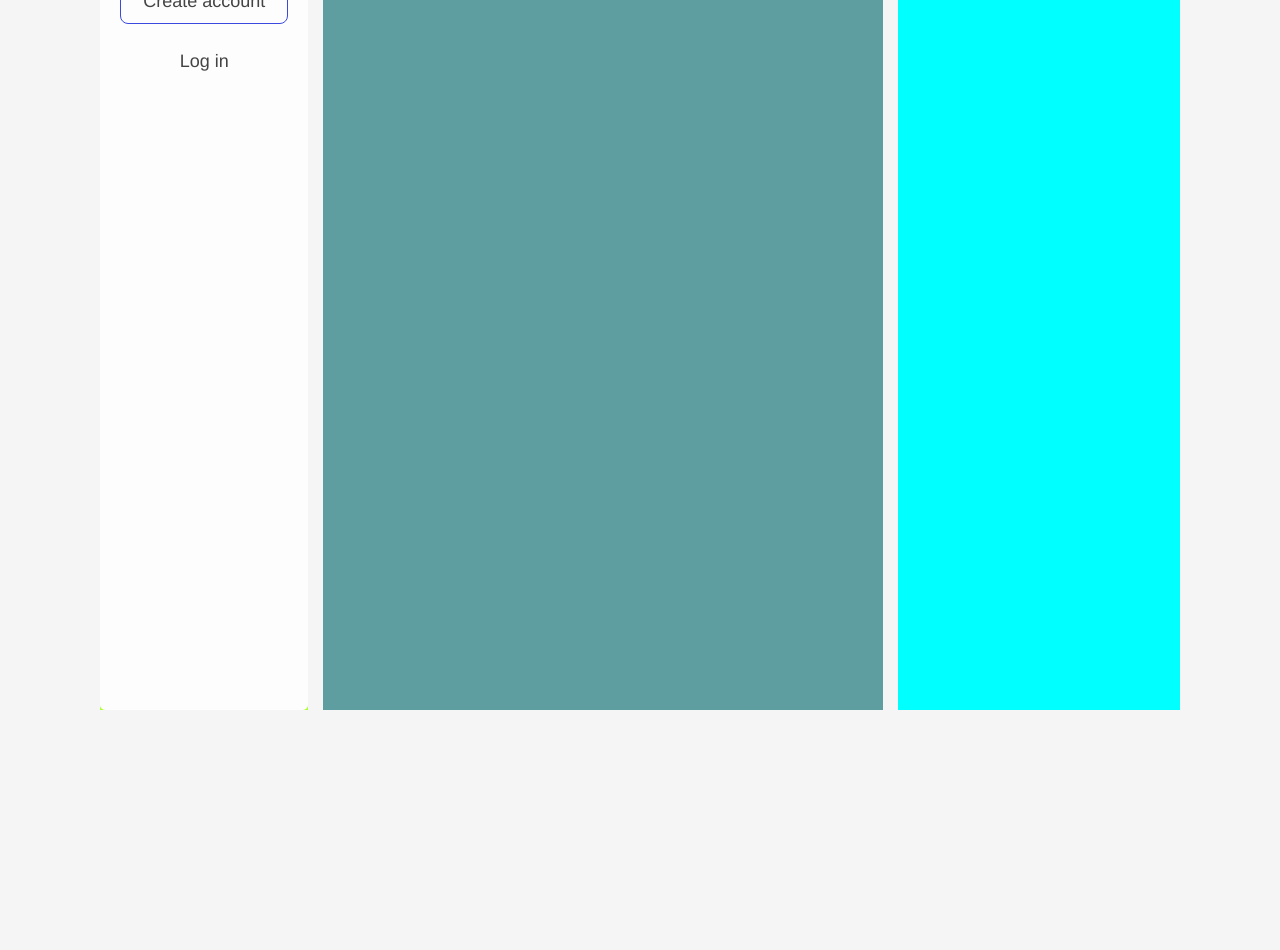
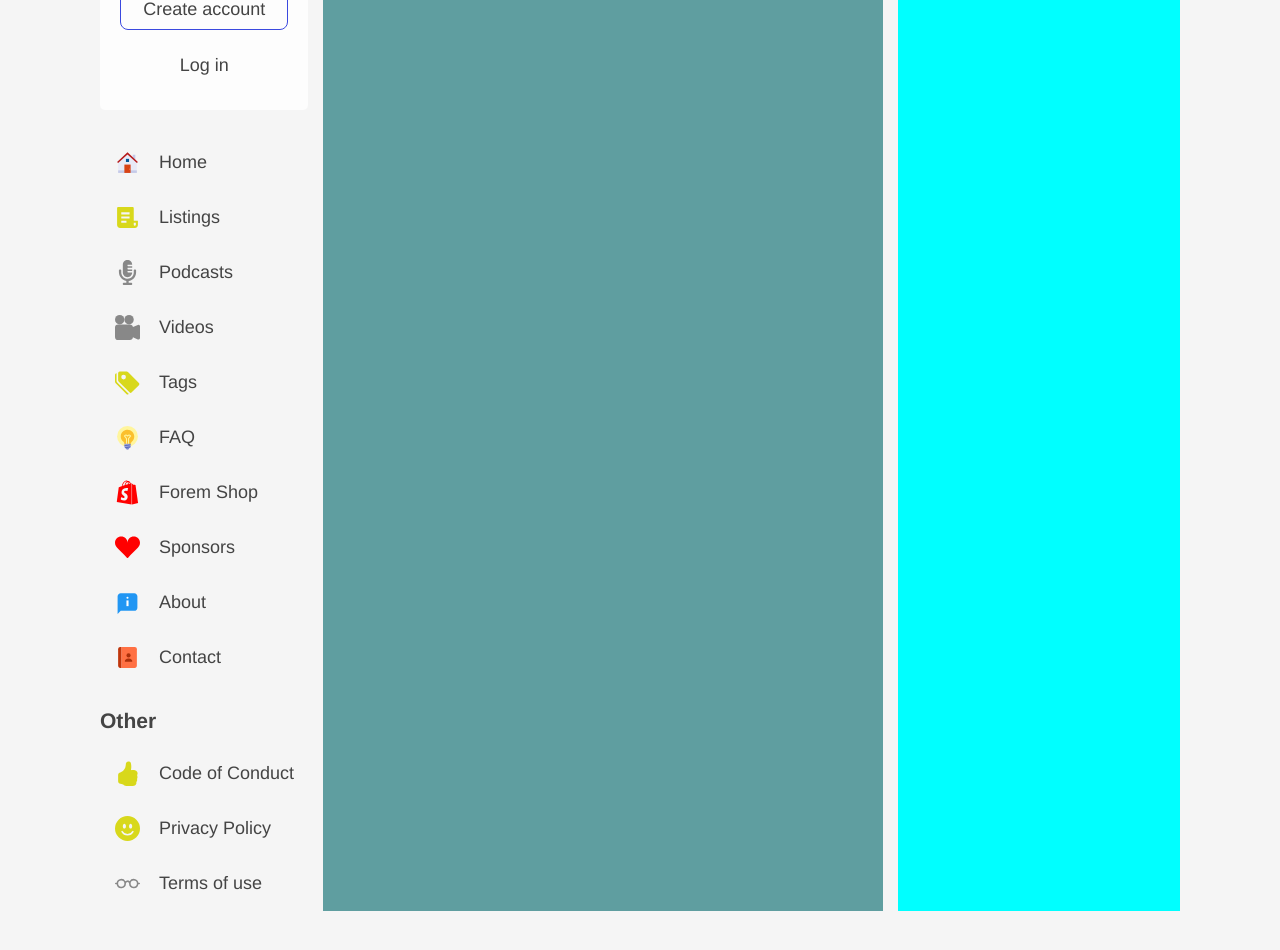
Before and after one commit to NwaguChima/Dev.to_remake, a React (Create React App) app: page / in a window 1280 px wide. Shown: the part 420-1370 px from the top of the page. Before the commit the page ends 1200 px from the top, so only its background shows below. Built offline with nearby package versions, Linux system fonts and the light colour scheme.

Commit message:
implemented sidebar other and social icons

```diff
--- a/src/Styles/index.scss
+++ b/src/Styles/index.scss
@@ -35,5 +35,6 @@ body {
   font-weight: 400;
   color: varr.$text_color;
   background-color: varr.$bg_color;
+  font-size: varr.$main_font;
   // overflow-x: hidden;
 }
--- a/src/Styles/variables.scss
+++ b/src/Styles/variables.scss
@@ -5,8 +5,11 @@ $app-font: "Roboto", sans-serif;
 // Newwww
 // spacing
 $gap_main: 1.5rem;
+$gap_L: 2rem;
 $main_font: 1.8rem;
 $main_side_padding: 10rem;
+$leftside_padding: 2.5rem 0;
+$padding_links: 1.1rem;
 
 $text_color: #444;
 $bg_color: #f5f5f5;
--- a/src/components/Main/LeftContent/DevCommunity/DevCommunity.module.scss
+++ b/src/components/Main/LeftContent/DevCommunity/DevCommunity.module.scss
@@ -41,7 +41,7 @@
     align-items: center;
     text-decoration: none;
     color: varr.$text_color;
-    padding: 1.3rem;
+    padding: varr.$padding_links;
     border-radius: 0.8rem;
     -webkit-border-radius: 0.8rem;
     -moz-border-radius: 0.8rem;
--- a/src/components/Main/LeftContent/LeftContent.module.scss
+++ b/src/components/Main/LeftContent/LeftContent.module.scss
@@ -1,8 +1,9 @@
 @use "../../../Styles/variables.scss" as varr;
 
 .left__container {
-  background-color: greenyellow;
+  //   background-color: greenyellow;
   flex-basis: 27rem;
   display: flex;
+  flex-direction: column;
   align-content: flex-end;
 }
--- a/src/components/Main/LeftContent/LeftContent.tsx
+++ b/src/components/Main/LeftContent/LeftContent.tsx
@@ -1,11 +1,15 @@
 import React from "react";
 import DevCommunity from "./DevCommunity/DevCommunity";
+import SideNav from "./SideNav/SideNav";
 import styles from "./LeftContent.module.scss";
+import Other from "./Other/Other";
 
 const LeftContent = () => {
   return (
     <aside className={styles.left__container}>
       <DevCommunity />
+      <SideNav />
+      <Other />
     </aside>
   );
 };
--- /dev/null
+++ b/src/components/Main/LeftContent/Other/Other.module.scss
@@ -0,0 +1,11 @@
+@use "../../../../Styles/variables.scss" as varr;
+
+.other__container {
+  display: flex;
+  flex-direction: column;
+  gap: varr.$gap_main;
+
+  .yellowI {
+    color: #d8d81b;
+  }
+}
--- /dev/null
+++ b/src/components/Main/LeftContent/Other/Other.tsx
@@ -0,0 +1,47 @@
+import React from "react";
+import {
+  BsHandThumbsUpFill,
+  BsEmojiSmileFill,
+  BsEyeglasses,
+} from "react-icons/bs";
+import styles from "./Other.module.scss";
+import NavStyle from "../SideNav/SideNav.module.scss";
+
+const Other = () => {
+  return (
+    <div className={styles.other__container}>
+      <h3 className={styles.other_header}>Other</h3>
+      <ul className={NavStyle.nav__list}>
+        <li className={NavStyle.list_item}>
+          <a
+            href="https://dev.to/code-of-conduct"
+            className={NavStyle.item_link}
+          >
+            <i className={`${NavStyle.item_i} ${styles.yellowI}`}>
+              <BsHandThumbsUpFill />
+            </i>
+            <p className={NavStyle.item_T}>Code of Conduct</p>
+          </a>
+        </li>
+        <li className={NavStyle.list_item}>
+          <a href="https://dev.to/privacy" className={NavStyle.item_link}>
+            <i className={`${NavStyle.item_i} ${styles.yellowI}`}>
+              <BsEmojiSmileFill />
+            </i>
+            <p className={NavStyle.item_T}>Privacy Policy</p>
+          </a>
+        </li>
+        <li className={NavStyle.list_item}>
+          <a href="https://dev.to/terms" className={NavStyle.item_link}>
+            <i className={NavStyle.item_i}>
+              <BsEyeglasses />
+            </i>
+            <p className={NavStyle.item_T}>Terms of use</p>
+          </a>
+        </li>
+      </ul>
+    </div>
+  );
+};
+
+export default Other;
--- a/src/components/Main/LeftContent/SideNav/SideNav.module.scss
+++ b/src/components/Main/LeftContent/SideNav/SideNav.module.scss
@@ -0,0 +1,43 @@
+@use "../../../../Styles/variables.scss" as varr;
+
+.side__nav {
+  padding: varr.$leftside_padding;
+}
+
+.nav__list {
+  display: flex;
+  flex-direction: column;
+  list-style: none;
+
+  .item_link {
+    display: flex;
+    align-items: center;
+    justify-content: flex-start;
+    gap: varr.$gap_main;
+    text-decoration: none;
+    padding: varr.$padding_links;
+    border-radius: 0.8rem;
+    -webkit-border-radius: 0.8rem;
+    -moz-border-radius: 0.8rem;
+    -ms-border-radius: 0.8rem;
+    -o-border-radius: 0.8rem;
+
+    .item_T {
+      color: varr.$text_color;
+    }
+  }
+
+  .item_link:hover,
+  .item_link:active {
+    background-color: varr.$hover_bg;
+  }
+}
+
+.sponsors,
+.shopify {
+  color: red;
+}
+
+.tags {
+  color: #d8d81b;
+}
--- a/src/components/Main/LeftContent/SideNav/SideNav.tsx
+++ b/src/components/Main/LeftContent/SideNav/SideNav.tsx
@@ -1,9 +1,12 @@
 import React from "react";
 import { FcHome } from "react-icons/fc";
-import { RiFileList3Line } from "react-icons/ri";
-import { FaMicrophoneAlt, FaShopify, FaRegHeart } from "react-icons/fa";
-import { ImVideoCamera } from "react-icons/im";
-import { BsTags } from "react-icons/bs";
+import { RiFileList3Fill } from "react-icons/ri";
+import { FaMicrophoneAlt, FaShopify } from "react-icons/fa";
+import {
+  BsFillCameraReelsFill,
+  BsFillSuitHeartFill,
+  BsFillTagsFill,
+} from "react-icons/bs";
 import { FcIdea, FcAbout, FcContacts } from "react-icons/fc";
 import styles from "./SideNav.module.scss";
 
@@ -21,8 +24,8 @@ const SideNav = () => {
         </li>
         <li className={styles.list_item}>
           <a href="https://dev.to/listings" className={styles.item_link}>
-            <i className={styles.item_i}>
-              <RiFileList3Line />
+            <i className={`${styles.item_i} ${styles.tags}`}>
+              <RiFileList3Fill />
             </i>
             <p className={styles.item_T}>Listings</p>
           </a>
@@ -38,15 +41,15 @@ const SideNav = () => {
         <li className={styles.list_item}>
           <a href="https://dev.to/videos" className={styles.item_link}>
             <i className={styles.item_i}>
-              <ImVideoCamera />
+              <BsFillCameraReelsFill />
             </i>
             <p className={styles.item_T}>Videos</p>
           </a>
         </li>
         <li className={styles.list_item}>
           <a href="https://dev.to/tags" className={styles.item_link}>
-            <i className={styles.item_i}>
-              <BsTags />
+            <i className={`${styles.item_i} ${styles.tags}`}>
+              <BsFillTagsFill />
             </i>
             <p className={styles.item_T}>Tags</p>
           </a>
@@ -61,7 +64,7 @@ const SideNav = () => {
         </li>
         <li className={styles.list_item}>
           <a href="https://shop.forem.com/" className={styles.item_link}>
-            <i className={styles.item_i}>
+            <i className={`${styles.item_i} ${styles.shopify}`}>
               <FaShopify />
             </i>
             <p className={styles.item_T}>Forem Shop</p>
@@ -69,8 +72,8 @@ const SideNav = () => {
         </li>
         <li className={styles.list_item}>
           <a href="https://dev.to/sponsorships" className={styles.item_link}>
-            <i className={styles.item_i}>
-              <FaRegHeart />
+            <i className={`${styles.item_i} ${styles.sponsors}`}>
+              <BsFillSuitHeartFill />
             </i>
             <p className={styles.item_T}>Sponsors</p>
           </a>
--- a/src/components/Main/Main.module.scss
+++ b/src/components/Main/Main.module.scss
@@ -4,9 +4,9 @@
   display: flex;
   //   align-items: center;
   justify-content: space-between;
-  padding: 7rem varr.$main_side_padding;
+  padding: 8rem varr.$main_side_padding;
   gap: varr.$gap_main;
 
   ////
-  height: 150vh;
+  //   height: 150vh;
 }
```
Also changed, not shown: src/components/Main/LeftContent/SocialIcons/SocialIcons.tsx (added, +66 -0 lines), src/components/Main/LeftContent/SocialIcons/SocialIcons.module.scss (added).
